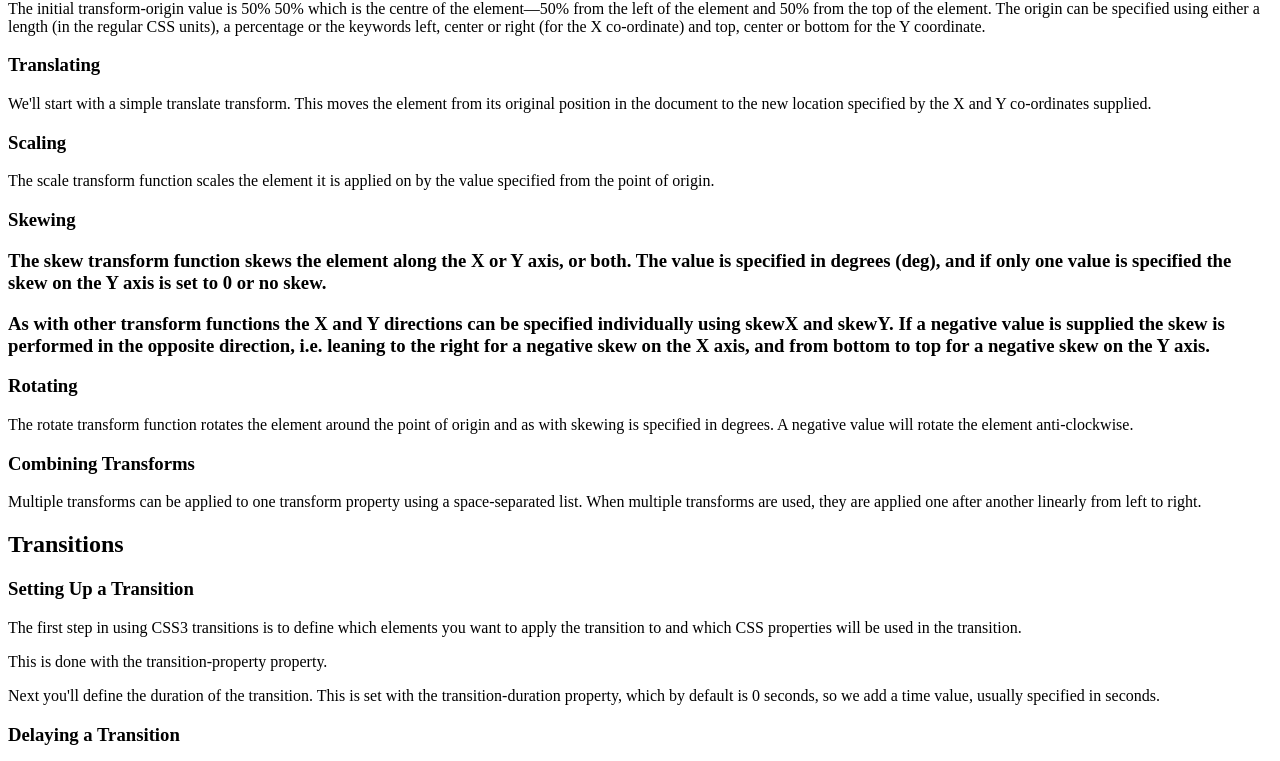
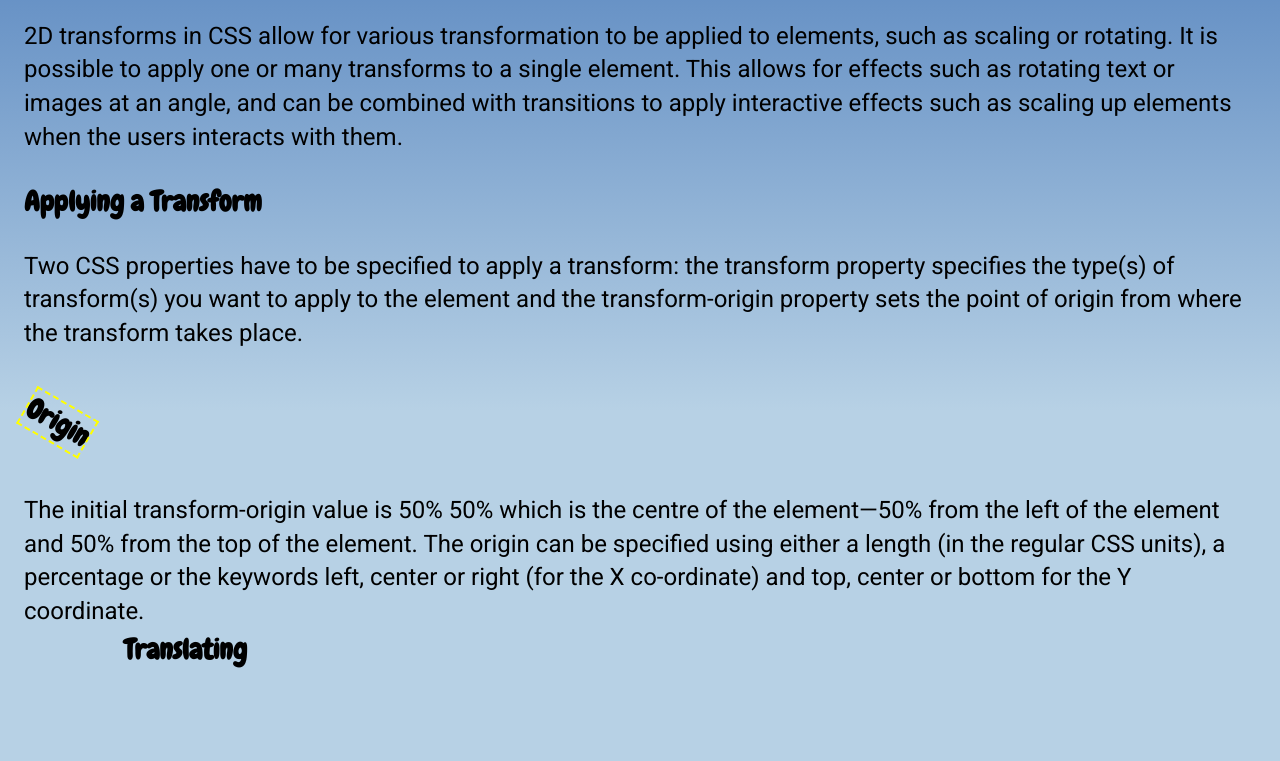
Before and after one commit to smccrindle/comp2081-25f, a plain HTML site: page lesson-10/index.html in a window 1280 px wide. Shown: the part 365-1126 px from the top of the page. Drawn offline with Linux system fonts and the light colour scheme.

Commit message:
Completed first part of lesson

```diff
--- a/lesson-10/css/styles.css
+++ b/lesson-10/css/styles.css
@@ -1,42 +1,65 @@
 @charset "utf-8";
+@import url('https://fonts.googleapis.com/css2?family=Chewy&family=Roboto:ital,wght@0,100..900;1,100..900&display=swap');
 
 html {
-	font: 150%/1.4 sans-serif;
+	font: 150%/1.4 Roboto, sans-serif;
 }
 /* STEP 3: Apply a background gradient image to the page (http://colorzilla.com/gradient-editor/) */
 body {
-
+	background: linear-gradient(to bottom,  #225baa 0%,#b7d1e5 25%);
 }
 #container {
 	margin: 1rem;
 }
 /* STEP 4: CSS Image Replacement (https://css-tricks.com/the-image-replacement-museum/) */
 header h1 {
-
+	height: 160px;
+	width: 250px;
+	background: url("../images/silly-putty.png") no-repeat;
 }
 
 header h1 strong {
-
+	visibility: hidden;
 }
 /* STEP 5: Add the 'Chewy' font from Google's Font Service and apply it to all H2 and H3 elements - add the @import to the top of the CSS file */
 h2, h3 {
-
+	font-family: Chewy;
 }
 
 
 /* TRANSFORMS
 -------------------------------------------------- */
-/* STEP 6a: Control the origin of the transform (play with this in the dev tools in the browser using rotation */
+/* STEP 6: Control the origin of the transform (play with this in the dev tools in the browser using rotation */
 #transforms h3:nth-of-type(2) {
+	transform: rotate(30deg);
+	display: inline-block;
+	transform-origin: 50% 50%;
+	outline: 2px dashed yellow;
 }
 /* STEP 7: Translate the element (X, Y, and combined) */
 #transforms h3:nth-of-type(3) {
+	display: inline-block;
+	/* transform: translateX(100px);
+	transform: translateY(-50px); */
+	transform: translate(100px, -50px);
 }
 /* STEP 8: Scale the element (X, Y, and combined) */
 #transforms h3:nth-of-type(4) {
+	display: inline-block;
+	outline: 2px dashed orange;
+	transform: scaleX(2);
+	transform: scaleY(3);
+	transform: scale(2, 3);
+	transform-origin: 0 100%;
 }
 /* STEP 9: Skew the element (X, Y, and combined) */
 #transforms h3:nth-of-type(5) {
+	display: inline-block;
+	outline: 2px dashed red;
+	transform-origin: right center;
+	transform: skewX(-30deg);
+	transform: skewY(45deg);
+	transform: skew(-30deg, 45deg);
 }
 
 /* STEP 10: Rotate the element (X, Y, and Z) */
--- a/lesson-10/index.html
+++ b/lesson-10/index.html
@@ -5,9 +5,9 @@
 		<meta charset="utf-8">
 		<title>CSS Silly Putty</title>
 		<!-- STEP 2: Normalize your CSS -->
-
+		<link href="css/normalize.css" rel="stylesheet" />
 		<!-- STEP 3: Attach external CSS -->
-
+		<link href="css/styles.css" rel="stylesheet" />
 	</head>
 	<body>
 		<div id="container">
@@ -28,7 +28,7 @@
 					<p>We'll start with a simple translate transform. This moves the element from its original position in the document to the new location specified by the X and Y co-ordinates supplied.</p>
 					<h3>Scaling</h3>
 					<p>The scale transform function scales the element it is applied on by the value specified from the point of origin.</p>
-					<h3>Skewing
+					<h3>Skewing</h3>
 					<p>The skew transform function skews the element along the X or Y axis, or both. The value is specified in degrees (deg), and if only one value is specified the skew on the Y axis is set to 0 or no skew.</p>
 					<p>As with other transform functions the X and Y directions can be specified individually using skewX and skewY. If a negative value is supplied the skew is performed in the opposite direction, i.e. leaning to the right for a negative skew on the X axis, and from bottom to top for a negative skew on the Y axis.</p>
 					<h3>Rotating</h3>
```
